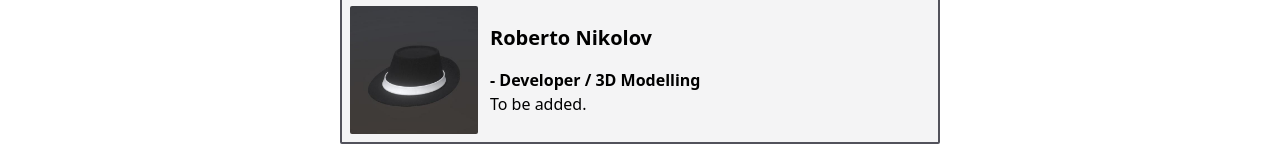
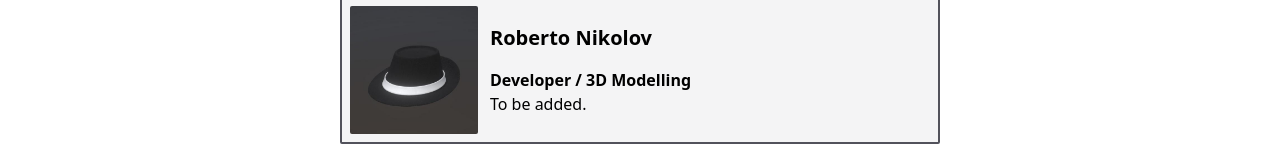
Before and after one commit to S4mst3r25/mechanico, a React (Vite) app: page /about in a window 1280 px wide. Shown: the part 600-758 px from the top of the page. Built offline with nearby package versions, Linux system fonts and the light colour scheme.

Commit message:
Add translations for about page

```diff
--- a/src/assets/translations/translationBG.json
+++ b/src/assets/translations/translationBG.json
@@ -21,6 +21,19 @@
     },
     "about":{
         "title":"За Механико",
-        "description":"Механико е библиотека от интерактивни 3D модели на механизми и системи. Това е удобна за начинаещи платформа, която помага на студенти по инженерство, любители и любопитни хора да изучават механичните системи по-лесно."
+        "description":"Механико е библиотека от интерактивни 3D модели на механизми и системи. Това е удобна за начинаещи платформа, която помага на студенти по инженерство, любители и любопитни хора да изучават механичните системи по-лесно.",
+        "team" : {
+            "title" : "Нашият екип",
+            "st" : {
+                "name" : "Самуил Томов",
+                "role" : "Водещ разработчик / Ревю на код",
+                "description" : "Има опит с различни JavaScript framework-ове и backend технологии. Управлява работата по проекта."
+            },
+            "rn" : {
+                "name" : "Роберто Николов",
+                "role" : "Разработчик / 3D Моделиране",
+                "description" : "Да се добави."
+            }
+        }
     }
 }
--- a/src/assets/translations/translationEN.json
+++ b/src/assets/translations/translationEN.json
@@ -21,6 +21,19 @@
     },
     "about": {
         "title": "About Mechanico",
-        "description": "Mechanico is a library of interactive 3D models of mechanical contraptions and systems. It's a beginner-friendly platform that helps engineering students, hobbyists and curious people understand mechanical systems better."
+        "description": "Mechanico is a library of interactive 3D models of mechanical contraptions and systems. It's a beginner-friendly platform that helps engineering students, hobbyists and curious people understand mechanical systems better.",
+        "team" : {
+            "title" : "Our team",
+            "st" : {
+                "name" : "Samuil Tomov",
+                "role" : "Lead Developer / Code Reviewer",
+                "description" : "Has experience with different JavaScript frameworks & backend technologies. Manages the project workflow."
+            },
+            "rn" : {
+                "name" : "Roberto Nikolov",
+                "role" : "Developer / 3D Modelling",
+                "description" : "To be added."
+            }
+        }
     }
 }
--- a/src/routes/About.jsx
+++ b/src/routes/About.jsx
@@ -9,21 +9,21 @@ export default function About() {
             <h1 className="font-bold text-4xl mb-10">{t("about.title")}</h1>
             <p className="text-xl mb-8">{t("about.description")}</p>
             <div className="mt-10 max-w-[600px] mx-auto space-y-6">
-                <h2 className="font-bold text-3xl mb-6">Our team</h2>
+                <h2 className="font-bold text-3xl mb-6">{t("about.team.title")}</h2>
                 <div className="bg-zinc-100 rounded-sm p-2 text-left flex space-x-3 items-center border-2 border-zinc-600 cursor-pointer hover:bg-zinc-200 transition">
                     <img src={st_pfp} className="w-max max-h-32 rounded-sm"></img>
                     <div>
-                        <p className="font-bold text-xl mb-4">Samuil Tomov</p>
-                        <p className="font-bold"> - Lead Developer / Code Reviewer</p>
-                        <p>Has experience with different JavaScript frameworks & backend technologies. Manages the project workflow.</p>
+                        <p className="font-bold text-xl mb-4">{t("about.team.st.name")}</p>
+                        <p className="font-bold"> - {t("about.team.st.role")}</p>
+                        <p>{t("about.team.st.description")}</p>
                     </div>
                 </div>
                 <div className="bg-zinc-100 rounded-sm p-2 text-left flex space-x-3 items-center border-zinc-600 border-2 cursor-pointer hover:bg-zinc-200 transition">
                     <img src={rn_pfp} className="w-max max-h-32 rounded-sm"></img>
                     <div>
-                        <p className="font-bold text-xl mb-4">Roberto Nikolov</p>
-                        <p className="font-bold"> - Developer / 3D Modelling</p>
-                        <p>To be added.</p>
+                        <p className="font-bold text-xl mb-4">{t("about.team.rn.name")}</p>
+                        <p className="font-bold">{t("about.team.rn.role")}</p>
+                        <p>{t("about.team.rn.description")}</p>
                     </div>
                 </div>
             </div>
```
Also changed, not shown: 1 other file (tests, documents, lock files or other folders).
